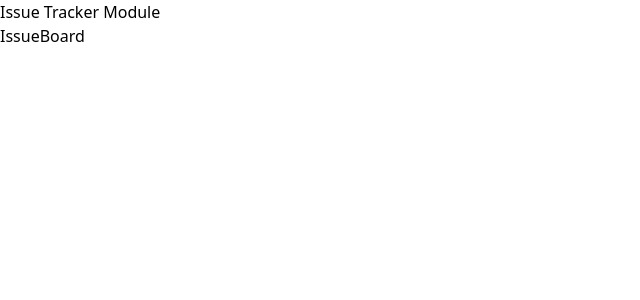
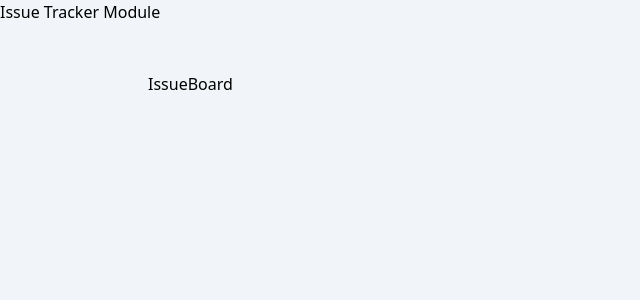
Before and after one commit to lisawagner/beautiful-dnd-issue-tracker, a React (Create React App) app: page / in a window 1280 px wide. Shown: the top 300 px of the page, without its empty margins (0-640 px from the left). Built offline with nearby package versions, Linux system fonts and the light colour scheme.

Commit message:
chore: component scaffold

```diff
--- a/src/App.js
+++ b/src/App.js
@@ -1,12 +1,15 @@
-
+import { Routes, Route } from 'react-router-dom'
 import { IssueBoard } from './features/issues'
+import { Layout } from './components'
 
 function App() {
   return (
-    <div className="App">
-      <h1>Issue Tracker Module</h1>
-      <IssueBoard />
-    </div>
+    <Routes>
+      <Route path="/" element={<Layout />}>
+        <Route index element={<IssueBoard />} />
+      </Route>
+
+    </Routes>
   );
 }
 
--- /dev/null
+++ b/src/components/Header.js
@@ -0,0 +1,6 @@
+const Header = () => {
+  return (
+    <h1>Issue Tracker Module</h1>
+  )
+}
+export default Header
--- /dev/null
+++ b/src/components/Layout.js
@@ -0,0 +1,14 @@
+import { Outlet } from "react-router-dom"
+import Header from "./Header"
+
+const Layout = () => {
+  return (
+    <div className="w-screen h-screen bg-slate-100">
+      <Header />
+      <main className="container mx-auto px-3 md:px-5 max-w-5xl pt-10 md:pt-12 ">
+        <Outlet />
+      </main>
+    </div>
+  )
+}
+export default Layout
--- /dev/null
+++ b/src/components/index.js
@@ -0,0 +1,4 @@
+import Header from "./Header";
+import Layout from "./Layout";
+
+export { Header, Layout }
--- a/src/index.js
+++ b/src/index.js
@@ -1,11 +1,14 @@
 import React from 'react';
 import ReactDOM from 'react-dom/client';
+import { BrowserRouter } from 'react-router-dom';
 import './index.css';
 import App from './App';
 
 const root = ReactDOM.createRoot(document.getElementById('root'));
 root.render(
   <React.StrictMode>
-    <App />
+    <BrowserRouter>
+      <App />
+    </BrowserRouter>
   </React.StrictMode>
 );
```
